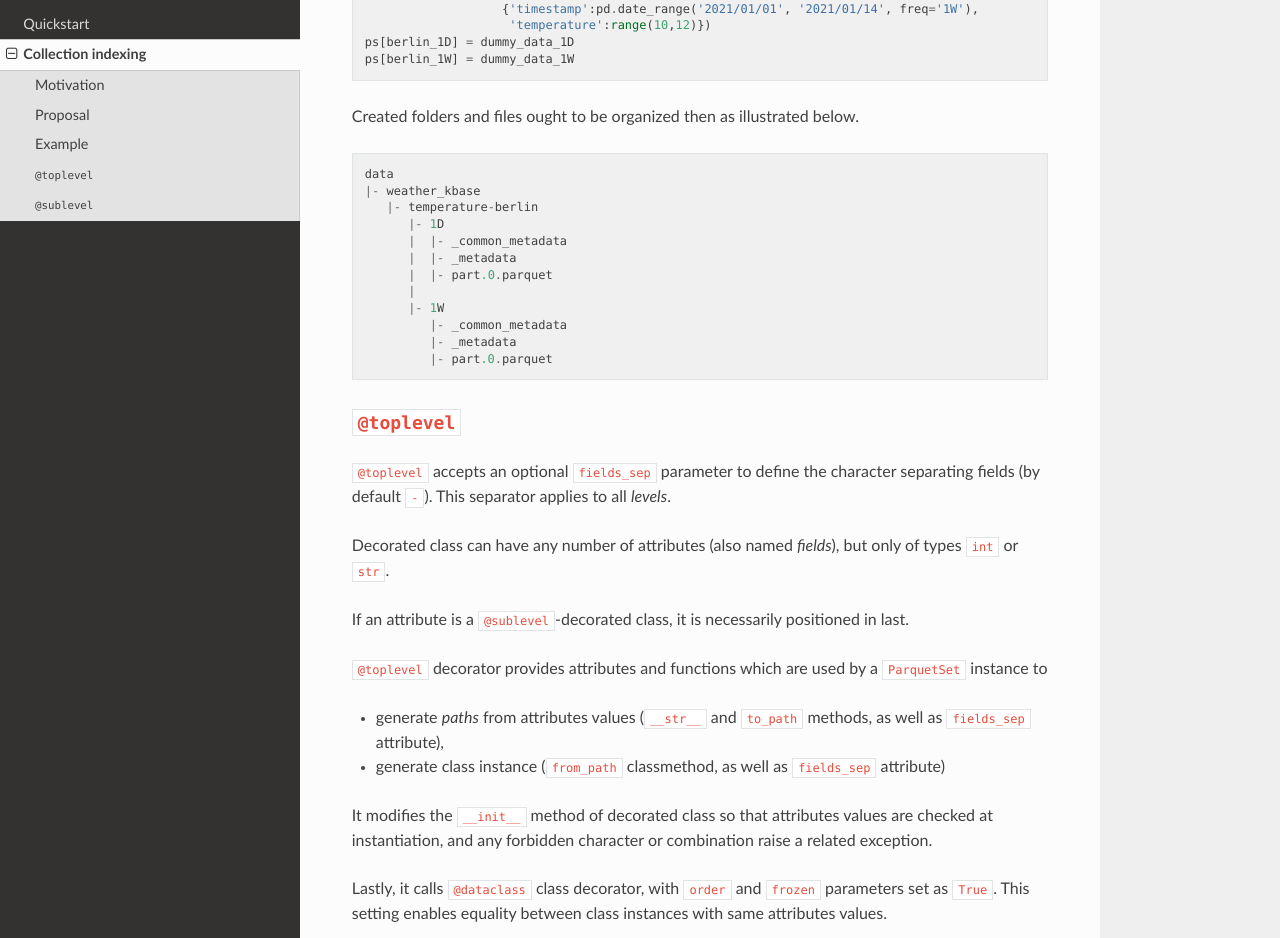
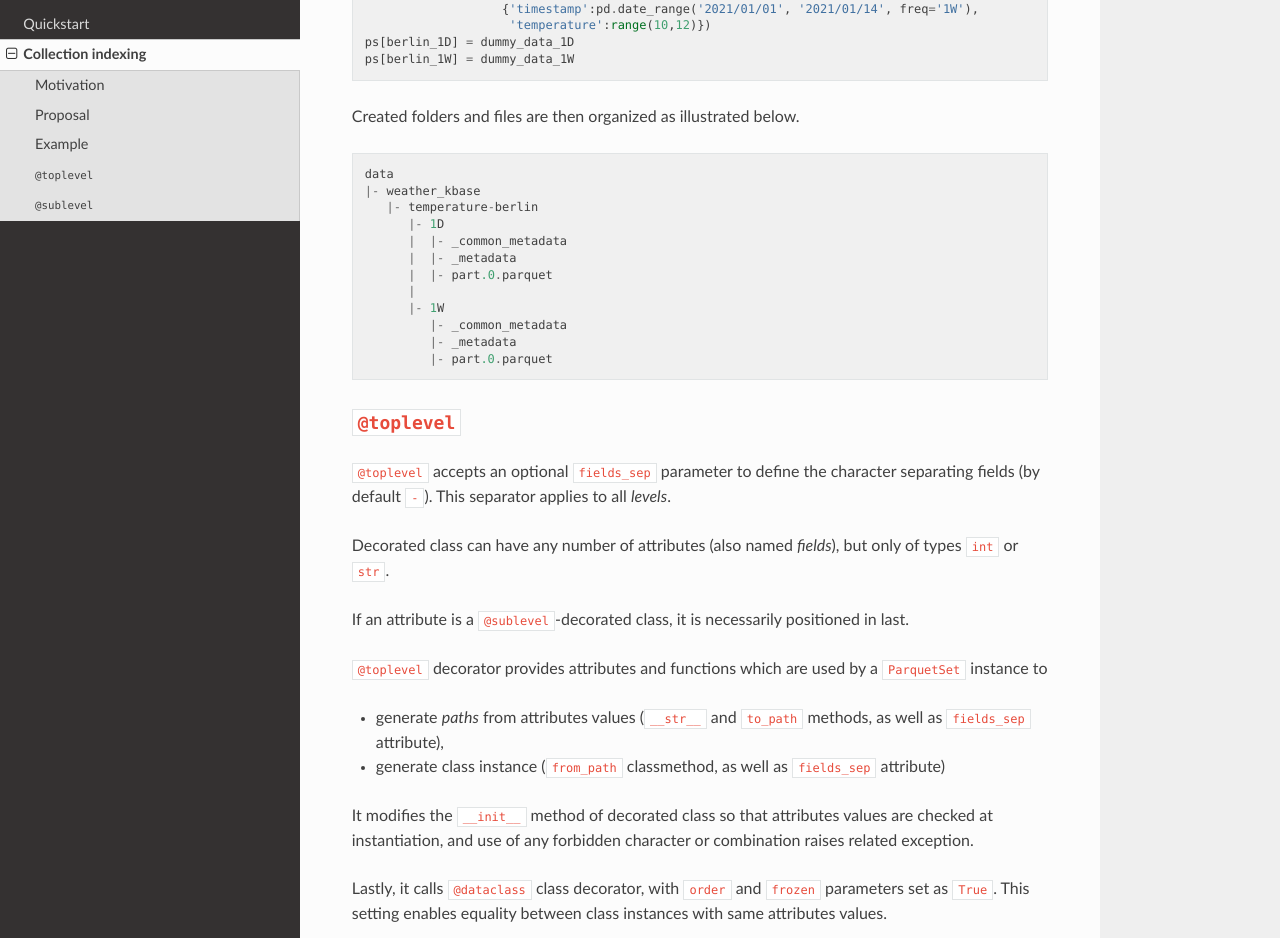
Before and after one commit to yohplala/oups, a Sphinx documentation site: the page built from docs/source/indexing.rst, in a window 1280 px wide and 1400 px high, scrolled down 1060 px. Shown: the part 151-1089 px from the top of the window. Built offline with Sphinx 7.4.7 and the Read the Docs theme 2.0.0, drawn with Linux system fonts in a browser that asks for light colours.

Commit message:
Typo in 'indexing.rst'.

```diff
--- a/docs/source/indexing.rst
+++ b/docs/source/indexing.rst
@@ -57,7 +57,7 @@ Example
     ps[berlin_1D] = dummy_data_1D
     ps[berlin_1W] = dummy_data_1W
 
-Created folders and files ought to be organized then as illustrated below.
+Created folders and files are then organized as illustrated below.
 
 .. code-block::
 
@@ -89,7 +89,7 @@ If an attribute is a ``@sublevel``-decorated class, it is necessarily positioned
 * generate *paths* from attributes values (``__str__`` and ``to_path`` methods, as well as ``fields_sep`` attribute),
 * generate class instance (``from_path`` classmethod, as well as ``fields_sep`` attribute)
 
-It modifies the ``__init__`` method of decorated class so that attributes values are checked at instantiation, and any forbidden character or combination raise a related exception.
+It modifies the ``__init__`` method of decorated class so that attributes values are checked at instantiation, and use of any forbidden character or combination raises related exception.
 
 Lastly, it calls ``@dataclass`` class decorator, with ``order`` and ``frozen`` parameters set as ``True``. This setting enables equality between class instances with same attributes values.
 
```
